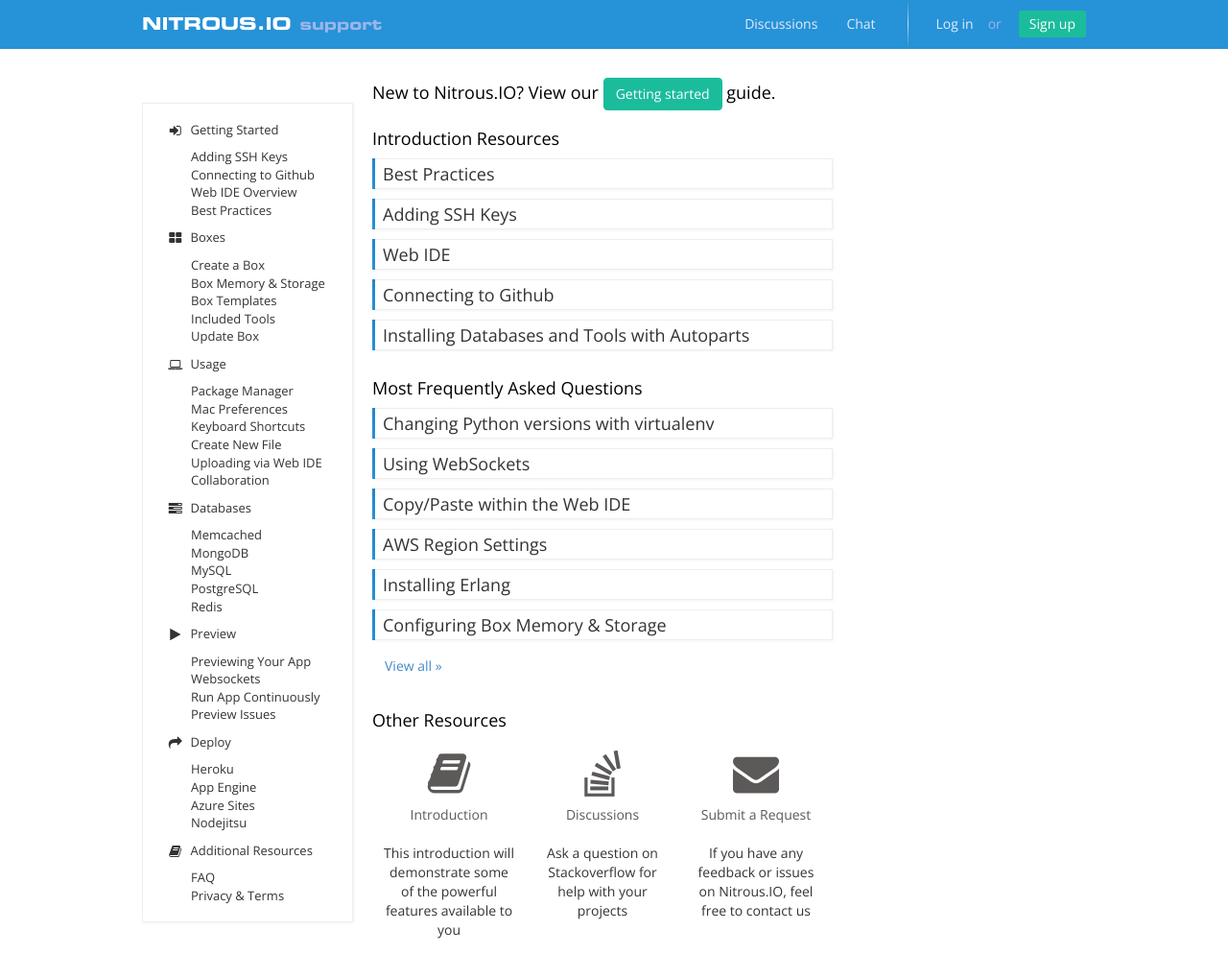
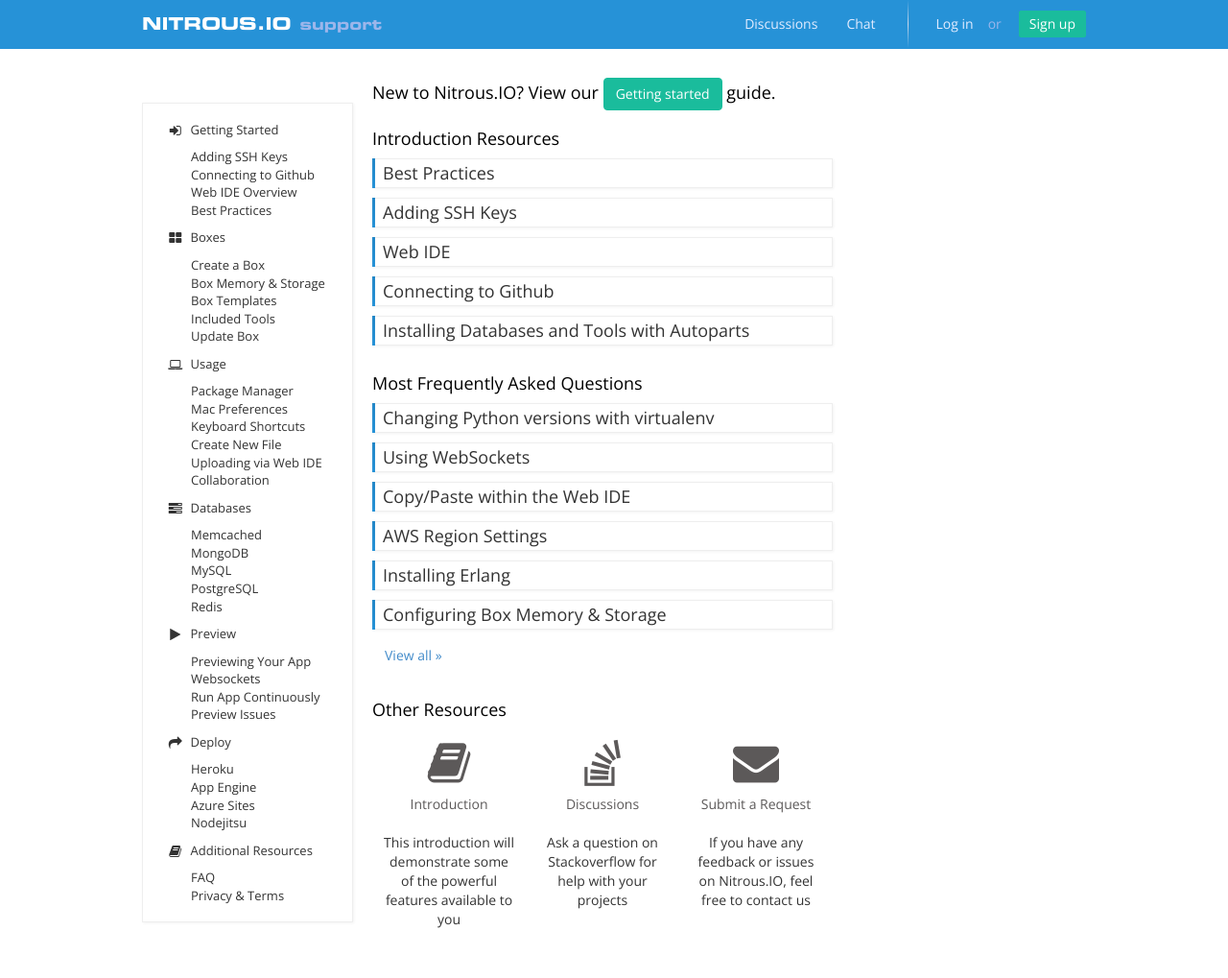
Before and after one commit to pkallberg/help.nitrous.io, a Jekyll site: the page built from index.html, in a window 1280 px wide. Shown: the whole page at 96% size. Built offline with Jekyll 4.4.1, drawn with Linux system fonts in a browser that asks for light colours; comment, search, counter and statistics services are not loaded.

Commit message:
Update to the latest version and fix line-height by koheishingai

```diff
--- a/css/action.scss
+++ b/css/action.scss
@@ -570,12 +570,12 @@
   -moz-box-sizing: border-box;
   box-sizing: border-box;
   position: relative;
-  padding: 8px 10px;
-  margin: 5px 0;
+  padding: 5px 10px;
+  margin: 4px 0;
   display: block;
   text-shadow: 0 1px 0 #fff;
   text-decoration: none;
-  line-height: 1.4rem;
+  line-height: 1.9rem;
   position: absolute;
   width: 100%;
   background: #fff;
```
